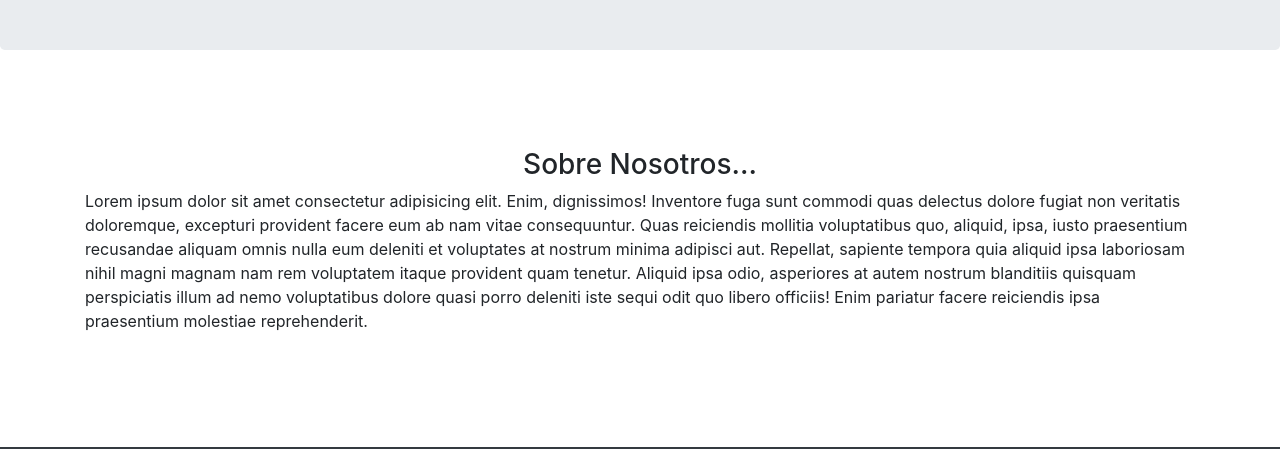
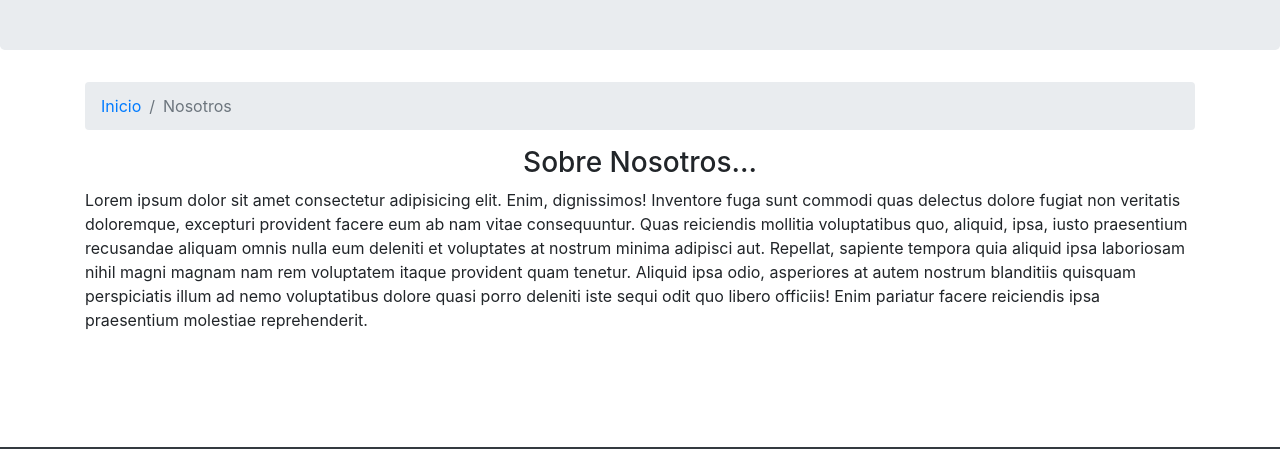
Before and after one commit to bcoroyg/web-hoteles, a website: page about.html in a window 1280 px wide. Shown: the part 201-650 px from the top of the page. Drawn offline with nearby package versions, Linux system fonts and the light colour scheme.

Commit message:
Aplicación de navegabilidad con Breadcrumb

```diff
--- a/about.html
+++ b/about.html
@@ -19,9 +19,7 @@
   </head>
 
   <body class="vh-100">
-
-    <div class="h-100 d-flex flex-nowrap flex-column justify-content-between" >
-
+    <div class="h-100 d-flex flex-nowrap flex-column justify-content-between">
       <!-- NAVBAR -->
       <nav class="navbar navbar-expand-md navbar-dark bg-dark fixed-top">
         <a class="navbar-brand" href="/">Hoteles</a>
@@ -65,13 +63,34 @@
       <div class="jumbotron mt-5">
         <h1 class="display-4 text-center">Hoteles</h1>
       </div>
+
       <!-- FIN JUMBOTRON -->
-
-      <div class="container">
+      <div class="container h-100">
+        <nav aria-label="breadcrumb">
+          <ol class="breadcrumb">
+            <li class="breadcrumb-item active" aria-current="page">
+              <a href="/">Inicio</a>
+            </li>
+            <li class="breadcrumb-item active" aria-current="page">Nosotros</li>
+          </ol>
+        </nav>
         <div class="row">
           <div class="col">
             <h3 class="text-center">Sobre Nosotros...</h3>
-            <span>Lorem ipsum dolor sit amet consectetur adipisicing elit. Enim, dignissimos! Inventore fuga sunt commodi quas delectus dolore fugiat non veritatis doloremque, excepturi provident facere eum ab nam vitae consequuntur. Quas reiciendis mollitia voluptatibus quo, aliquid, ipsa, iusto praesentium recusandae aliquam omnis nulla eum deleniti et voluptates at nostrum minima adipisci aut. Repellat, sapiente tempora quia aliquid ipsa laboriosam nihil magni magnam nam rem voluptatem itaque provident quam tenetur. Aliquid ipsa odio, asperiores at autem nostrum blanditiis quisquam perspiciatis illum ad nemo voluptatibus dolore quasi porro deleniti iste sequi odit quo libero officiis! Enim pariatur facere reiciendis ipsa praesentium molestiae reprehenderit.</span>
+            <span
+              >Lorem ipsum dolor sit amet consectetur adipisicing elit. Enim,
+              dignissimos! Inventore fuga sunt commodi quas delectus dolore
+              fugiat non veritatis doloremque, excepturi provident facere eum ab
+              nam vitae consequuntur. Quas reiciendis mollitia voluptatibus quo,
+              aliquid, ipsa, iusto praesentium recusandae aliquam omnis nulla
+              eum deleniti et voluptates at nostrum minima adipisci aut.
+              Repellat, sapiente tempora quia aliquid ipsa laboriosam nihil
+              magni magnam nam rem voluptatem itaque provident quam tenetur.
+              Aliquid ipsa odio, asperiores at autem nostrum blanditiis quisquam
+              perspiciatis illum ad nemo voluptatibus dolore quasi porro
+              deleniti iste sequi odit quo libero officiis! Enim pariatur facere
+              reiciendis ipsa praesentium molestiae reprehenderit.</span
+            >
           </div>
         </div>
       </div>
@@ -121,7 +140,6 @@
         </div>
       </footer>
       <!-- FIN FOOTER -->
-
     </div>
     <script src="/node_modules/jquery/dist/jquery.min.js"></script>
     <script src="/node_modules/popper.js/dist/umd/popper.min.js"></script>
```
Also changed, not shown: index.html (+5 -0 lines).
